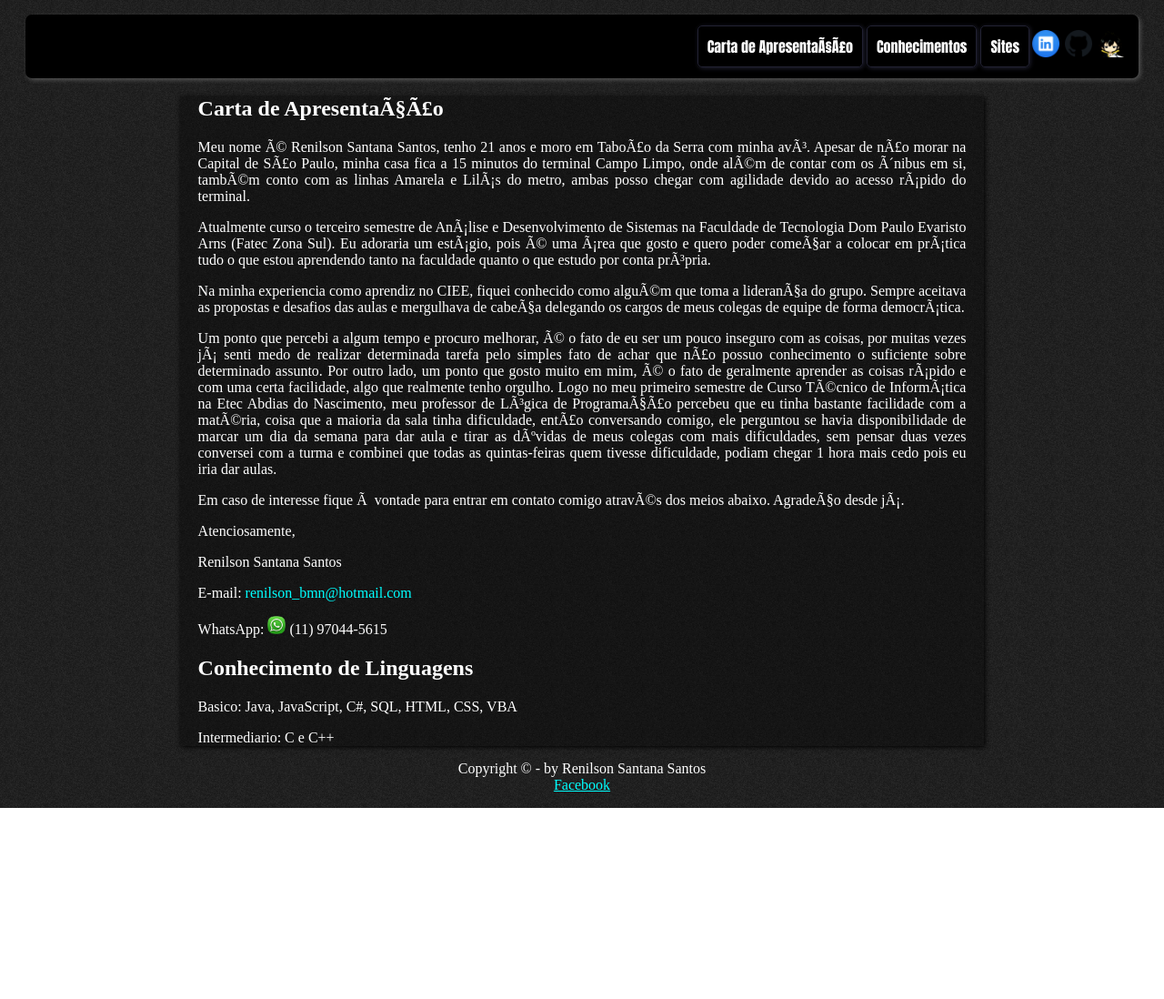
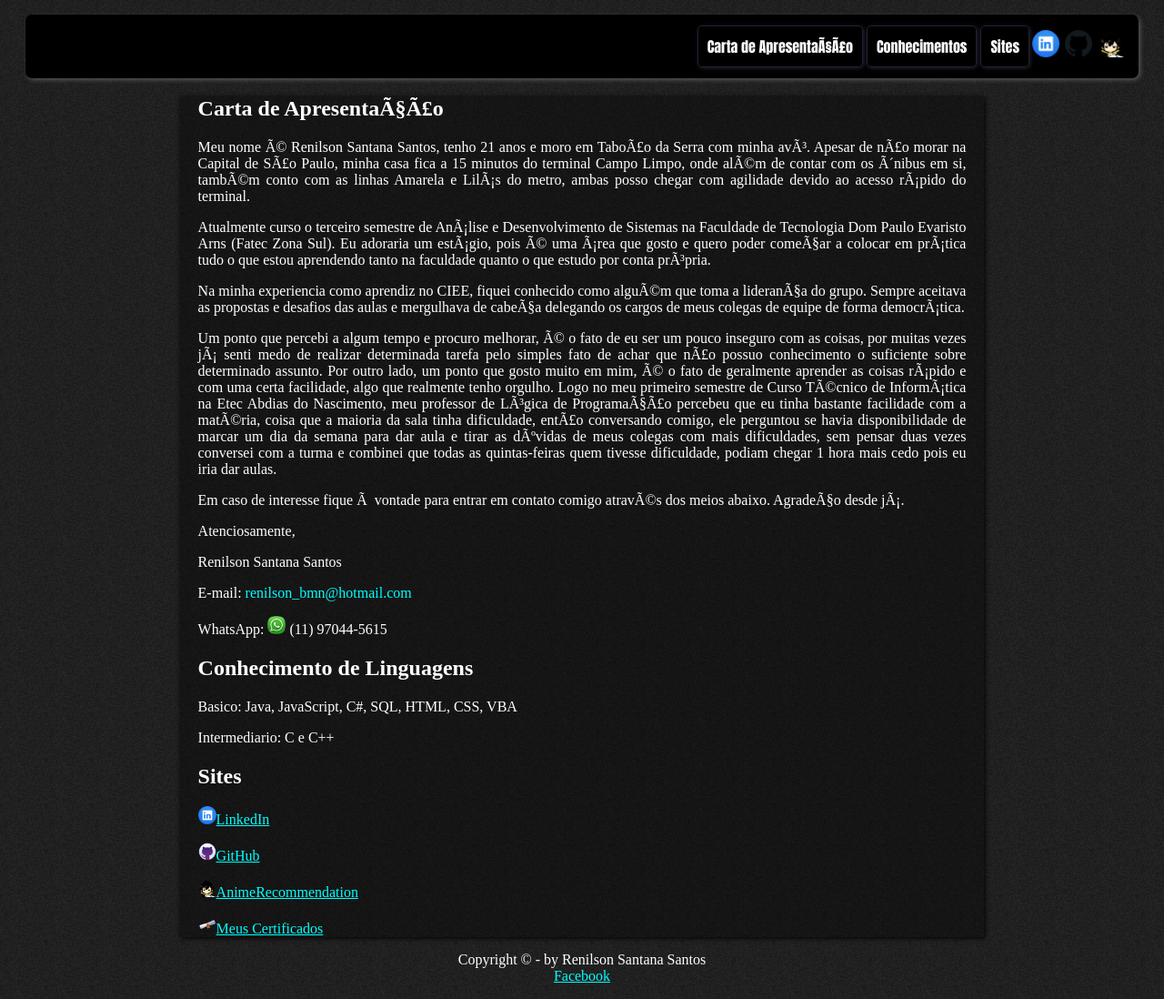
Before and after one commit to RenilsonSantana/Portfolio, a plain HTML site: page index.html in a window 1280 px wide. Shown: the whole page at 91% size. Before the commit the page ends 888 px from the top, so only its background shows below. Drawn offline with Linux system fonts and the light colour scheme.

Commit message:
Add Sites

```diff
--- a/index.html
+++ b/index.html
@@ -34,6 +34,13 @@
                 <p>Basico: Java, JavaScript, C#, SQL, HTML, CSS, VBA</p>
                 <p>Intermediario: C e C++</p>
             </div>
+            <div id="sites">
+                <h1>Sites</h1>
+                <p><img src="imagens/Martz90-Circle-Linkedin.ico"><a href="https://www.linkedin.com/in/renilson-s-174406125/">LinkedIn</a></p>
+                <p><img src="imagens/68747470733a2f2f64617368626f6172642e736e617063726166742e696f2f736974655f6d656469612f6170706d656469612f323031372f30372f6769742d6769746875622d6875622d69636f6e2d32352e706e67.png"><a href="https://github.com/RenilsonSantana">GitHub</a></p>
+                <p><img src="imagens/Chibi_zeref.png"><a href="http://animerecommendation.tk/">AnimeRecommendation</a></p>
+                <p><img src="imagens/diploma.png"><a href="https://github.com/RenilsonSantana/Certificados">Meus Certificados</a></p>
+            </div>
         </section>
         <footer id="rodape">
 			<p>Copyright &copy; - by Renilson Santana Santos<br>
```
Also changed, not shown: imagens/68747470733a2f2f64617368626f6172642e736e617063726166742e696f2f736974655f6d656469612f6170706d656469612f323031372f30372f6769742d6769746875622d6875622d69636f6e2d32352e706e67.png (added), imagens/diploma.png (added).
